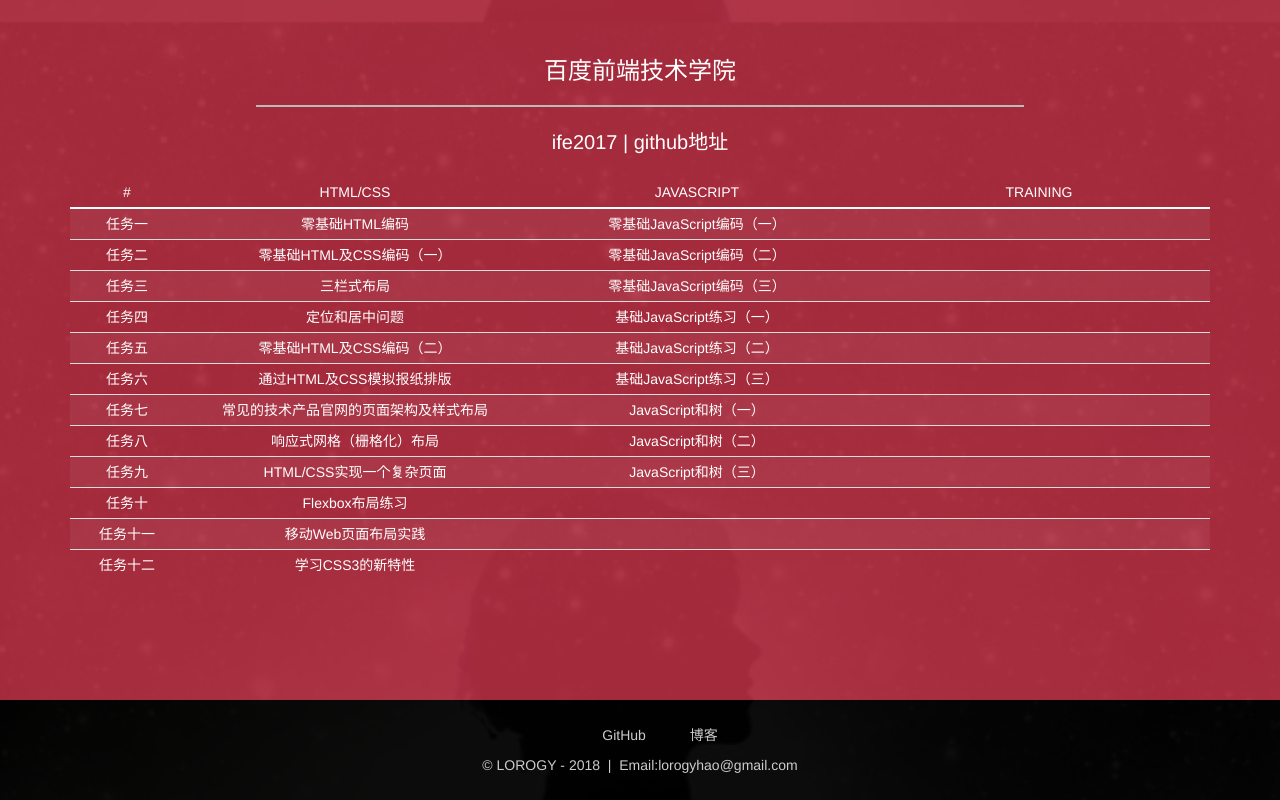
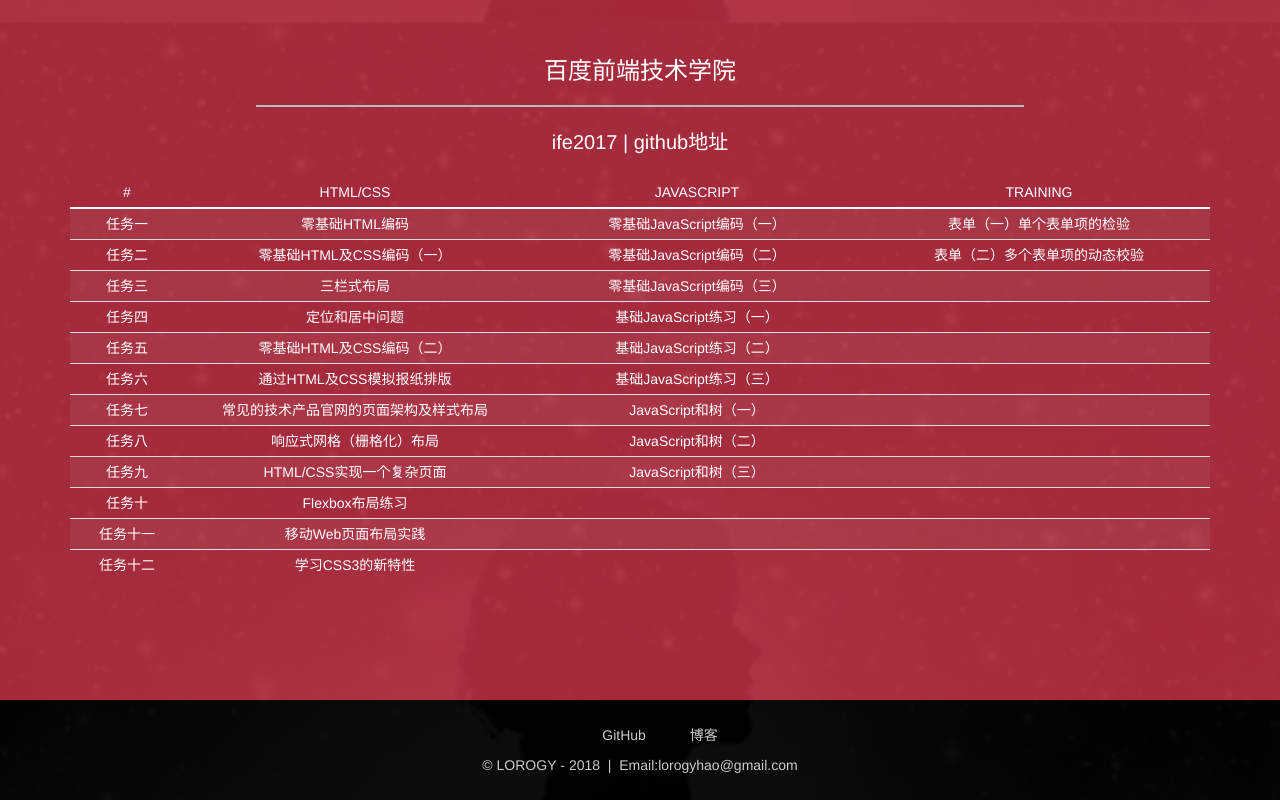
Before and after one commit to Lorogy/lorogy.github.io, a plain HTML site: page index.html in a window 1280 px wide. Shown: the part 2658-3458 px from the top of the page. Drawn offline with nearby package versions, Linux system fonts and the light colour scheme.

Commit message:
ife2017 3-1 3-2

```diff
--- a/index.html
+++ b/index.html
@@ -345,13 +345,13 @@
                     <td>任务一</td>
                     <td><a href="http://www.lorogy.top/ife2017/1/task1.html">零基础HTML编码</a></td>
                     <td><a href="http://www.lorogy.top/ife2017/2/task1.html">零基础JavaScript编码（一）</a></td>
-                    <td></td>
+                    <td><a href="http://www.lorogy.top/ife2017/3/task1.html">表单（一）单个表单项的检验</a></td>
                   </tr>
                   <tr>
                     <td>任务二</td>
                     <td><a href="http://www.lorogy.top/ife2017/1/task2.html">零基础HTML及CSS编码（一）</a></td>
                     <td><a href="http://www.lorogy.top/ife2017/2/task2.html">零基础JavaScript编码（二）</a></td>
-                    <td></td>
+                    <td><a href="http://www.lorogy.top/ife2017/3/task2.html">表单（二）多个表单项的动态校验</a></td>
                   </tr>
                   <tr>
                     <td>任务三</td>
```
